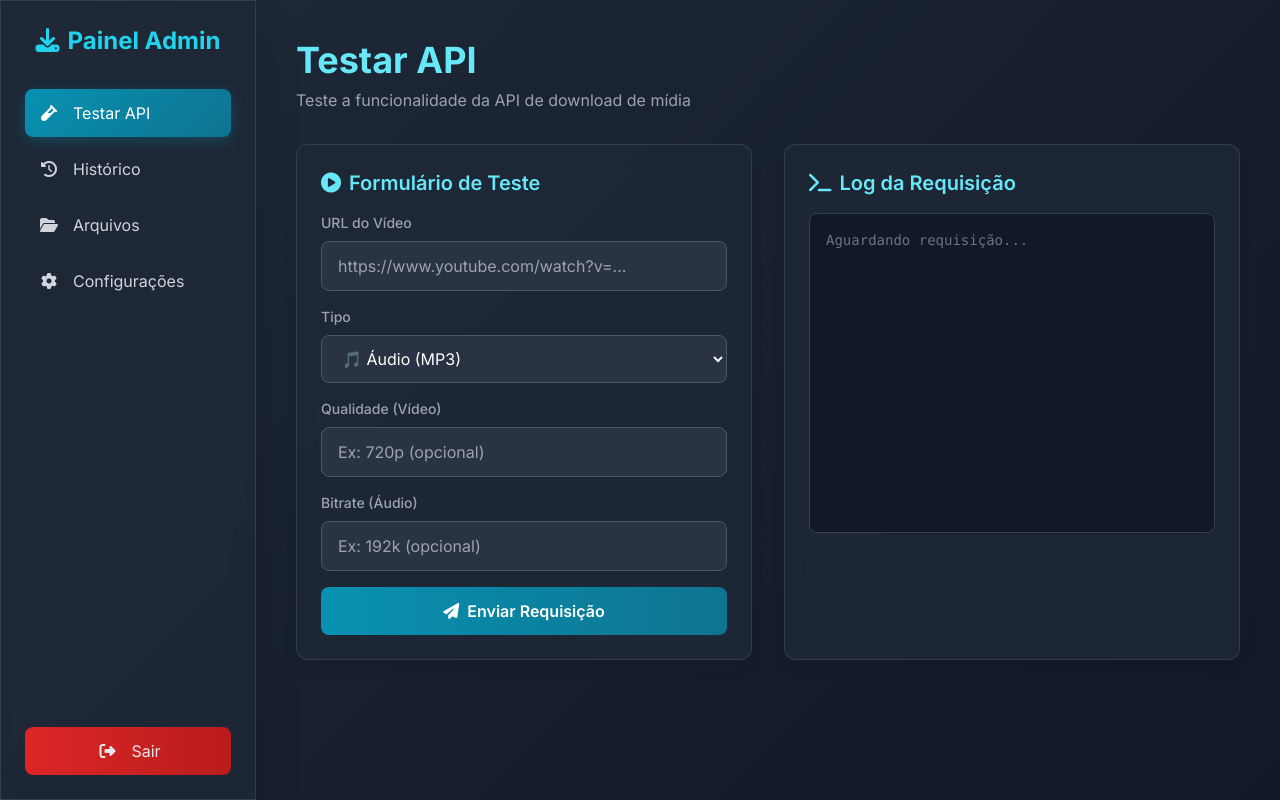
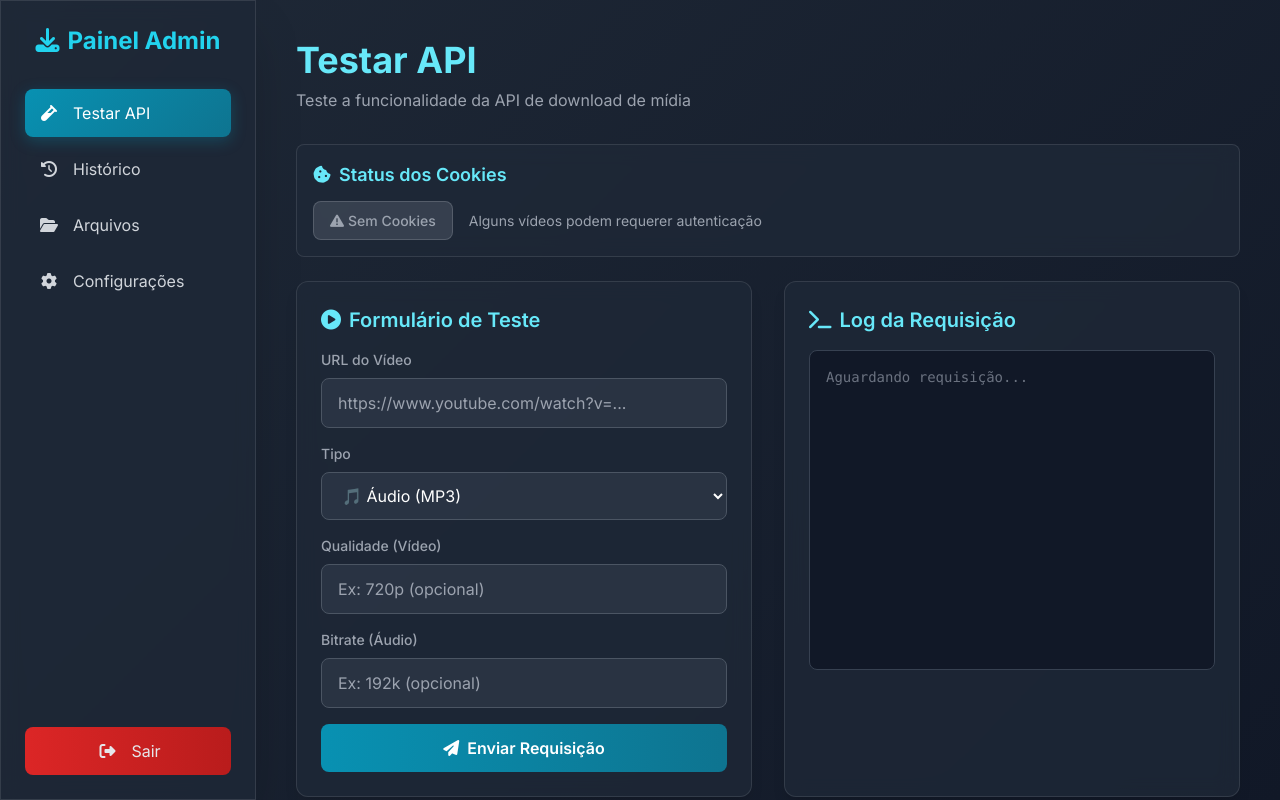
Before and after one commit to NiceATC/YTDLP-WEB-API, a Flask app: template templates/dashboard.html in a window 1280 px wide. Run offline with Flask 3, Linux system fonts and the light colour scheme; the template is opened without the code that fills it, so the values that code supplies are empty; parts of the project's set-up code (start-up, migrations or seed data) failed here and were passed over; some libraries are stand-ins or nearby versions.

Commit message:
Correção da Integração de Cookies com yt-dlp

```diff
--- a/app.py
+++ b/app.py
@@ -50,14 +50,27 @@ def setup_initial_data():
 
 setup_initial_data()
 
-def write_cookie_file_if_exists():
-    """Escreve o arquivo de cookies do banco para o filesystem se existir"""
-    cookie_file = DatabaseService.get_cookie_file()
-    if cookie_file:
-        with open('cookies.txt', 'wb') as f:
-            f.write(cookie_file.content)
-        return True
-    return False
+def ensure_cookie_file_exists():
+    """Garante que o arquivo de cookies existe no filesystem se estiver no banco"""
+    try:
+        cookie_file = DatabaseService.get_cookie_file()
+        if cookie_file:
+            cookies_path = os.path.join(os.getcwd(), 'cookies.txt')
+            # Sempre reescreve o arquivo para garantir que está atualizado
+            with open(cookies_path, 'wb') as f:
+                f.write(cookie_file.content)
+            logging.info(f"Arquivo de cookies escrito em: {cookies_path}")
+            return True
+        else:
+            # Remove arquivo se não há cookies no banco
+            cookies_path = os.path.join(os.getcwd(), 'cookies.txt')
+            if os.path.exists(cookies_path):
+                os.remove(cookies_path)
+                logging.info("Arquivo de cookies removido (não há cookies no banco)")
+        return False
+    except Exception as e:
+        logging.error(f"Erro ao escrever arquivo de cookies: {e}")
+        return False
 
 def get_downloaded_files():
     """Retorna arquivos baixados do banco de dados"""
@@ -166,8 +179,10 @@ def delete_api_key():
 def delete_cookie_file():
     if DatabaseService.delete_cookie_file():
         # Remove também do filesystem
-        if os.path.exists('cookies.txt'):
-            os.remove('cookies.txt')
+        cookies_path = os.path.join(os.getcwd(), 'cookies.txt')
+        if os.path.exists(cookies_path):
+            os.remove(cookies_path)
+            logging.info("Arquivo de cookies removido do filesystem")
         flash('Ficheiro de cookies removido com sucesso.', 'success')
     else:
         flash('Nenhum ficheiro de cookies para remover.', 'info')
@@ -182,6 +197,9 @@ def test_api():
 
     api_key = api_keys[0].key
     form_data = request.json
+
+    # Garante que o arquivo de cookies está disponível antes do teste
+    ensure_cookie_file_exists()
 
     with app.test_client() as client:
         response = client.get('/api/media', query_string=form_data, headers={'X-API-Key': api_key})
@@ -205,14 +223,29 @@ def upload_cookies():
 
     file = request.files['cookie_file']
     if file and file.filename != '':
-        content = file.read()
-        DatabaseService.save_cookie_file(content, secure_filename(file.filename))
+        try:
+            content = file.read()
 
-        # Escreve também no filesystem para uso imediato
-        with open('cookies.txt', 'wb') as f:
-            f.write(content)
+            # Valida se o conteúdo parece ser um arquivo de cookies válido
+            content_str = content.decode('utf-8', errors='ignore')
+            if not content_str.strip():
+                flash('Arquivo de cookies está vazio.', 'error')
+                return redirect(url_for('admin_dashboard') + '#settings')
 
-        flash('Ficheiro de cookies atualizado com sucesso!', 'success')
+            # Salva no banco de dados
+            DatabaseService.save_cookie_file(content, secure_filename(file.filename))
+
+            # Escreve imediatamente no filesystem
+            cookies_path = os.path.join(os.getcwd(), 'cookies.txt')
+            with open(cookies_path, 'wb') as f:
+                f.write(content)
+
+            logging.info(f"Arquivo de cookies salvo: {len(content)} bytes em {cookies_path}")
+            flash('Ficheiro de cookies atualizado com sucesso!', 'success')
+
+        except Exception as e:
+            logging.error(f"Erro ao processar arquivo de cookies: {e}")
+            flash(f'Erro ao processar arquivo: {str(e)}', 'error')
     else:
         flash('Nenhum ficheiro selecionado.', 'error')
 
@@ -260,12 +293,26 @@ def health_check():
     except:
         db_status = 'error'
 
-    status = 'ok' if redis_status == 'ok' and db_status == 'ok' else 'error'
+    # Verifica se o arquivo de cookies está sincronizado
+    cookie_status = 'ok'
+    try:
+        cookie_file = DatabaseService.get_cookie_file()
+        cookies_path = os.path.join(os.getcwd(), 'cookies.txt')
+
+        if cookie_file and not os.path.exists(cookies_path):
+            cookie_status = 'needs_sync'
+        elif not cookie_file and os.path.exists(cookies_path):
+            cookie_status = 'orphaned_file'
+    except:
+        cookie_status = 'error'
+
+    status = 'ok' if redis_status == 'ok' and db_status == 'ok' and cookie_status == 'ok' else 'warning'
     return jsonify({
         'status': status,
         'dependencies': {
             'redis': redis_status,
-            'database': db_status
+            'database': db_status,
+            'cookies': cookie_status
         }
     }), 200 if status == 'ok' else 503
 
@@ -279,8 +326,8 @@ def download_media():
     except ValidationError as e:
         return jsonify({'error': 'Dados de entrada inválidos', 'details': e.errors()}), 400
 
-    # Escreve arquivo de cookies se existir no banco
-    write_cookie_file_if_exists()
+    # CRÍTICO: Garante que o arquivo de cookies está sempre disponível
+    ensure_cookie_file_exists()
 
     task = process_media.delay(data.url, data.type, data.quality, data.bitrate)
     timeout = Config.get_settings().get("TASK_COMPLETION_TIMEOUT", 60)
@@ -327,4 +374,6 @@ def download_file(filename):
     return send_from_directory(app.config['DOWNLOAD_FOLDER'], filename)
 
 if __name__ == '__main__':
+    # Garante que o arquivo de cookies está disponível na inicialização
+    ensure_cookie_file_exists()
     app.run(host='0.0.0.0', port=Config.FLASK_RUN_PORT)
--- a/templates/dashboard.html
+++ b/templates/dashboard.html
@@ -25,6 +25,10 @@
         .progress-bar { background: linear-gradient(90deg, #06b6d4 0%, #0891b2 100%); }
         .volume-slider::-webkit-slider-thumb { background: #06b6d4; }
         .file-grid { display: grid; grid-template-columns: repeat(auto-fill, minmax(320px, 1fr)); gap: 1.5rem; }
+        .cookie-status { padding: 0.5rem 1rem; border-radius: 0.5rem; font-size: 0.875rem; font-weight: 500; }
+        .cookie-status.valid { background-color: rgba(34, 197, 94, 0.2); color: #22c55e; border: 1px solid rgba(34, 197, 94, 0.3); }
+        .cookie-status.invalid { background-color: rgba(239, 68, 68, 0.2); color: #ef4444; border: 1px solid rgba(239, 68, 68, 0.3); }
+        .cookie-status.none { background-color: rgba(156, 163, 175, 0.2); color: #9ca3af; border: 1px solid rgba(156, 163, 175, 0.3); }
     </style>
 </head>
 <body class="bg-gray-900 text-gray-200 gradient-bg">
@@ -133,6 +137,32 @@
                     <div class="mb-8">
                         <h2 class="text-4xl font-bold text-cyan-300 mb-2">Testar API</h2>
                         <p class="text-gray-400">Teste a funcionalidade da API de download de mídia</p>
+                    </div>
+
+                    <!-- Status dos Cookies -->
+                    <div class="mb-6">
+                        <div class="glass-effect p-4 rounded-lg">
+                            <h3 class="text-lg font-semibold mb-3 text-cyan-300">
+                                <i class="fas fa-cookie-bite mr-2"></i>Status dos Cookies
+                            </h3>
+                            <div class="flex items-center space-x-4">
+                                {% if cookie_file_exists %}
+                                    <span class="cookie-status valid">
+                                        <i class="fas fa-check-circle mr-1"></i>Cookies Carregados
+                                    </span>
+                                    <span class="text-sm text-gray-400">
+                                        Arquivo de cookies disponível para autenticação
+                                    </span>
+                                {% else %}
+                                    <span class="cookie-status none">
+                                        <i class="fas fa-exclamation-triangle mr-1"></i>Sem Cookies
+                                    </span>
+                                    <span class="text-sm text-gray-400">
+                                        Alguns vídeos podem requerer autenticação
+                                    </span>
+                                {% endif %}
+                            </div>
+                        </div>
                     </div>
 
                     <div class="grid grid-cols-1 lg:grid-cols-2 gap-8">
@@ -396,9 +426,9 @@
                                     <div class="space-y-4">
                                         <form action="{{ url_for('upload_cookies') }}" method="POST" enctype="multipart/form-data">
                                             <label for="cookie_file" class="w-full cursor-pointer text-center block py-3 px-4 rounded-lg text-white bg-gradient-to-r from-cyan-600 to-cyan-700 hover:from-cyan-700 hover:to-cyan-800 transition-all">
-                                                <i class="fas fa-upload mr-2"></i>Substituir Ficheiro
+                                                <i class="fas fa-upload mr-2"></i>{{ 'Substituir Ficheiro' if cookie_file_exists else 'Carregar Ficheiro' }}
                                             </label>
-                                            <input type="file" name="cookie_file" id="cookie_file" class="hidden" onchange="this.form.submit()">
+                                            <input type="file" name="cookie_file" id="cookie_file" class="hidden" accept=".txt" onchange="this.form.submit()">
                                         </form>
 
                                         {% if cookie_file_exists %}
@@ -648,6 +678,12 @@
                 }
             }, 3000);
         }
+
+        function addLog(message, type = 'info') {
+            const color = type === 'error' ? 'text-red-400' : (type === 'success' ? 'text-green-400' : 'text-gray-400');
+            logContainer.innerHTML += `<p class="${color}"><span class="text-gray-500">[${new Date().toLocaleTimeString()}]</span> ${message}</p>`;
+            logContainer.scrollTop = logContainer.scrollHeight;
+        }
     });
     </script>
 </body>
```
Also changed, not shown: tasks.py (+24 -2 lines).
